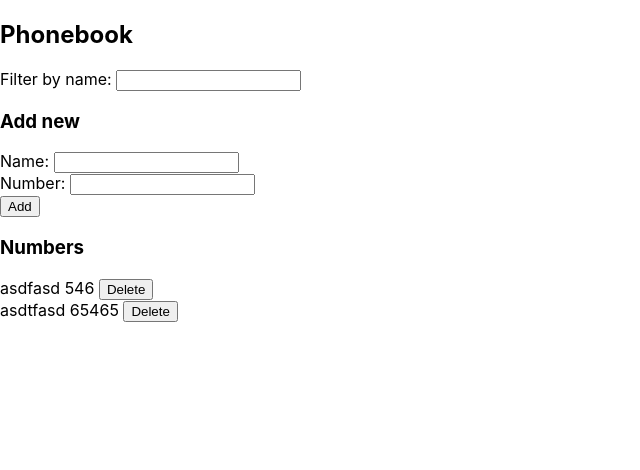
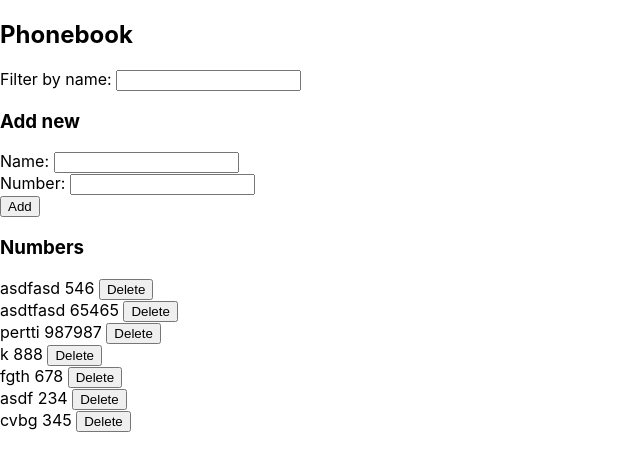
Before and after one commit to j00ke1/fullstackopen2019, a React (Create React App) app in the folder osa2/puhelinluettelo/: page / in a window 1280 px wide. Shown: the top 470 px of the page, without its empty margins (0-640 px from the left). Built offline with nearby package versions, Linux system fonts and the light colour scheme; data requests are answered from the project's data file; the HTML template or start-up script is replaced by a standard one.

Commit message:
2.18 valmis

```diff
--- a/osa2/puhelinluettelo/db.json
+++ b/osa2/puhelinluettelo/db.json
@@ -9,6 +9,31 @@
       "name": "asdtfasd",
       "number": "65465",
       "id": 4
+    },
+    {
+      "name": "pertti",
+      "number": "987987",
+      "id": 5
+    },
+    {
+      "name": "k",
+      "number": "888",
+      "id": 6
+    },
+    {
+      "name": "fgth",
+      "number": "678",
+      "id": 7
+    },
+    {
+      "name": "asdf",
+      "number": "234",
+      "id": 8
+    },
+    {
+      "name": "cvbg",
+      "number": "345",
+      "id": 9
     }
   ]
 }
--- a/osa2/puhelinluettelo/src/App.js
+++ b/osa2/puhelinluettelo/src/App.js
@@ -15,7 +15,6 @@ const App = () => {
 
   useEffect(() => {
     personService.getAll().then(res => {
-      console.log('get', res);
       setPersons(res.data);
     });
   }, []);
@@ -40,50 +39,70 @@ const App = () => {
     setNewNumber(e.target.value);
   };
 
+  const clearFields = () => {
+    setNewName('');
+    setNewNumber('');
+  };
+
   const addPerson = e => {
     e.preventDefault();
-
-    const allNames = persons.map(person => person.name);
-
-    if (allNames.includes(newName)) {
-      alert(`${newName} is already added to phonebook`);
-      return;
-    }
 
     const newPerson = {
       name: newName,
       number: newNumber
     };
+    const allNames = persons.map(person => person.name);
+
+    if (allNames.includes(newName)) {
+      const existingPerson = persons.find(p => p.name === newName);
+
+      const updatedPerson = { ...newPerson, number: newNumber };
+      if (
+        window.confirm(
+          `${newName} already exists. Replace the old number with a new one?`
+        )
+      ) {
+        personService
+          .update(existingPerson.id, updatedPerson)
+          .then(res => {
+            setPersons(
+              persons.map(person =>
+                person.id !== existingPerson.id ? person : res.data
+              )
+            );
+            clearFields();
+          })
+          .catch(err => console.log(err));
+        return;
+      } else {
+        clearFields();
+        return;
+      }
+    }
 
     personService
       .create(newPerson)
       .then(res => {
-        console.log('created:', res);
         if (res.status === 201) {
           personService.getAll().then(res => {
-            console.log('get', res);
             setPersons(res.data);
           });
+          clearFields();
         }
       })
       .catch(err => console.log(err));
 
-    setPersons(persons.concat(newPerson));
-    setNewName('');
-    setNewNumber('');
+    // setPersons(persons.concat(newPerson));
   };
 
   const removePerson = e => {
     const id = e.target.value;
-    console.log(id);
     if (window.confirm('Do you really want to delete this person?')) {
       personService
         .remove(id)
         .then(res => {
-          console.log('poisto', res);
           if (res.status === 200) {
             personService.getAll().then(res => {
-              console.log('get', res);
               setPersons(res.data);
             });
           }
```
